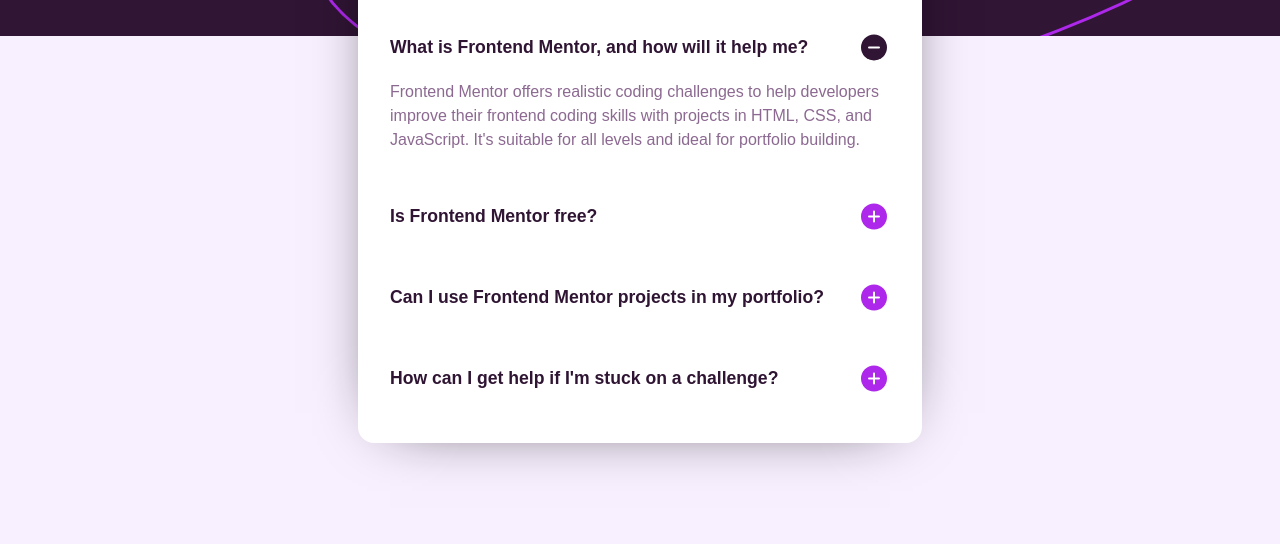
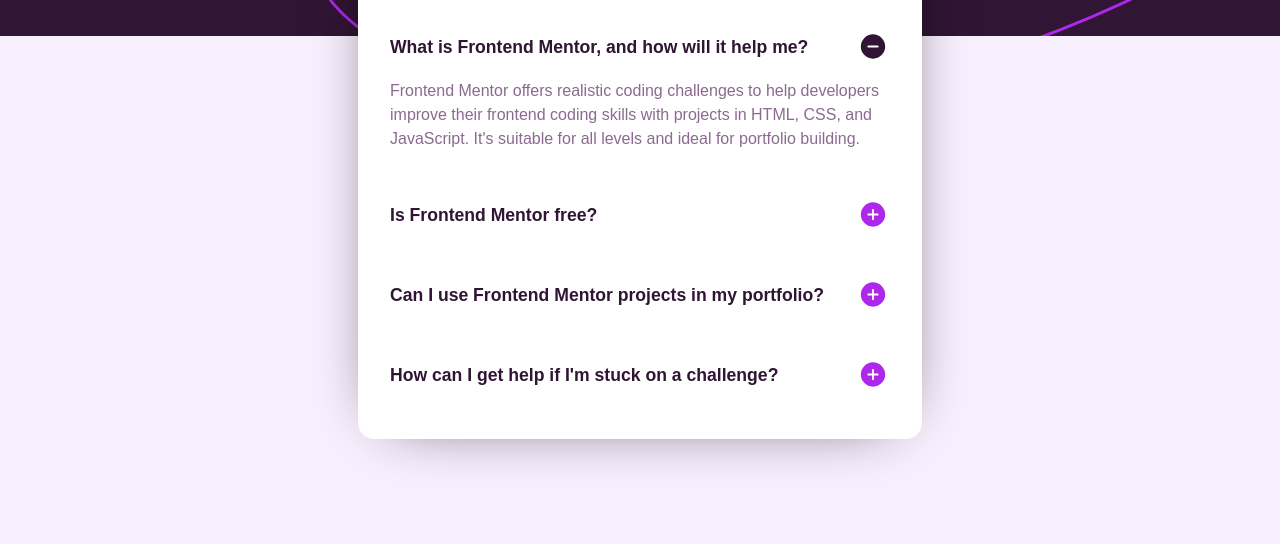
Before and after one commit to xXOsielXx/faq-accordion, a plain HTML site: page index.html in a window 1280 px wide. Both pictures are taken after a click on the heading "What is Frontend Mentor, and how will it help me?". Shown: the part 196-740 px from the top of the page. Drawn offline with Linux system fonts and the light colour scheme; a web font is replaced by a local one.

Commit message:
Add i tags instead img tags for accordion icons

```diff
--- a/index.html
+++ b/index.html
@@ -20,7 +20,7 @@
       <details>
         <summary>
           <h2>What is Frontend Mentor, and how will it help me?</h2>
-          <img class="icon-plus" src="assets/images/icon-plus.svg">
+          <i class="icon-plus"></i>
         </summary>
         <p>
           Frontend Mentor offers realistic coding challenges to help developers improve their
@@ -32,7 +32,7 @@
       <details>
         <summary>
           <h2>Is Frontend Mentor free?</h2>
-          <img class="icon-plus" src="assets/images/icon-plus.svg">
+          <i class="icon-plus"></i>
         </summary>
         <p>
           Yes, Frontend Mentor offers both free and premium coding challenges, with the free
@@ -43,7 +43,7 @@
       <details>
         <summary>
           <h2>Can I use Frontend Mentor projects in my portfolio?</h2>
-          <img class="icon-plus" src="assets/images/icon-plus.svg">
+          <i class="icon-plus"></i>
         </summary>
         <p>
           Yes, you can use projects completed on Frontend Mentor in your portfolio. It's an excellent
@@ -54,7 +54,7 @@
       <details>
         <summary>
           <h2>How can I get help if I'm stuck on a challenge?</h2>
-          <img class="icon-plus" src="assets/images/icon-plus.svg">
+          <i class="icon-plus"></i>
         </summary>
         <p>
           The best place to get help is inside Frontend Mentor's Discord community. There's a help
--- a/script.js
+++ b/script.js
@@ -5,16 +5,14 @@
 
 summarys.forEach(e => {
 	e.addEventListener("click", () => {
-		icon = e.querySelector("img");
+		icon = e.querySelector("i");
 		if (icon.classList.contains("icon-plus")) {
 			icon.classList.remove("icon-plus");
 			icon.classList.add("icon-minus");
-			icon.src = "assets/images/icon-minus.svg";
 		}
 		else {
 			icon.classList.remove("icon-minus");
 			icon.classList.add("icon-plus");
-			icon.src = "assets/images/icon-plus.svg";
 		}
 	})
 });
--- a/styles.css
+++ b/styles.css
@@ -85,9 +85,17 @@
 	color: var(--magneta);
 }
 
-summary img {
-	cursor: pointer;
+summary i {
 	width: 32px;
+	height: 32px;
+}
+
+.icon-plus {
+	background-image: url(assets/images/icon-plus.svg);
+}
+
+.icon-minus {
+	background-image: url(assets/images/icon-minus.svg);
 }
 
 details p {
```
